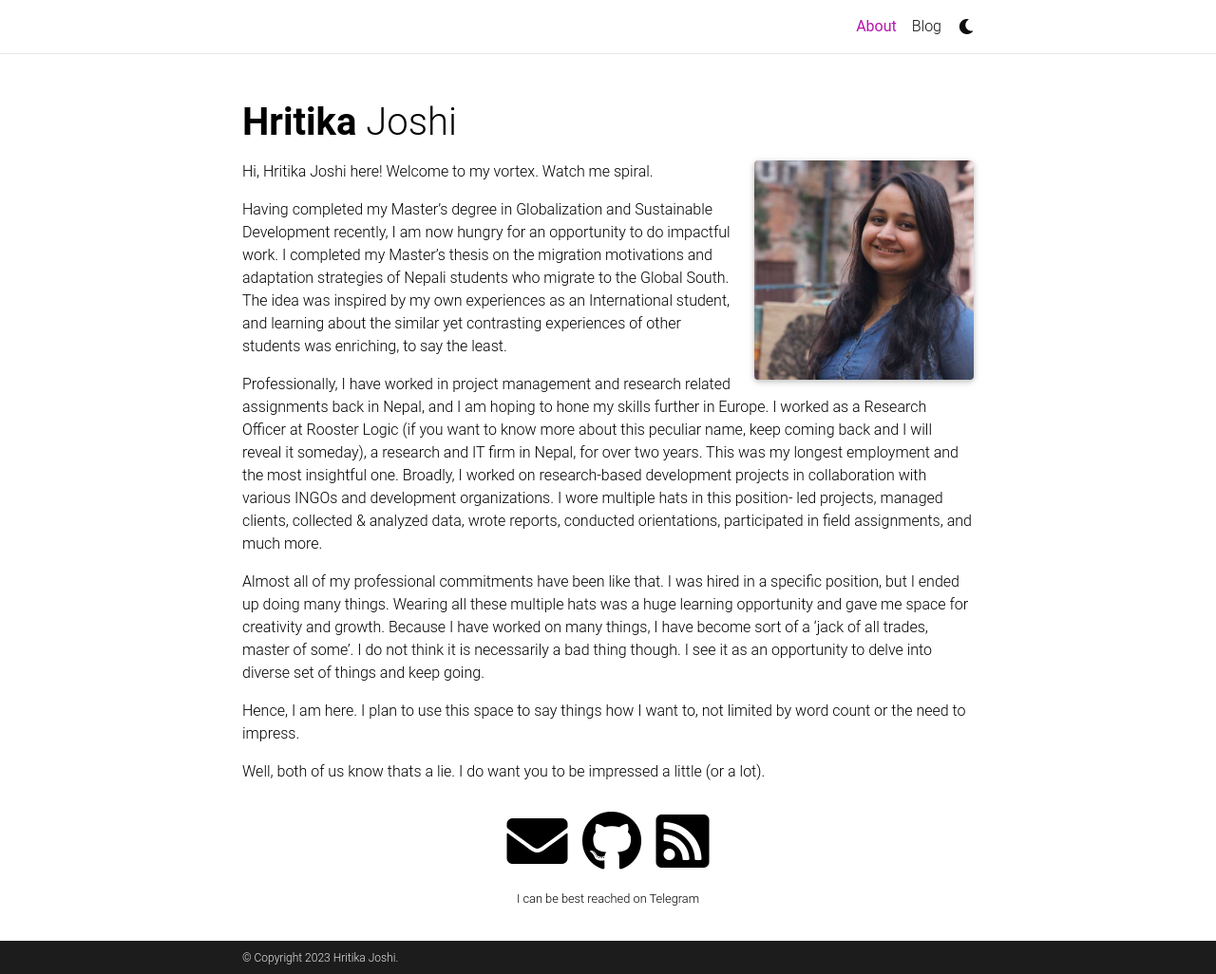
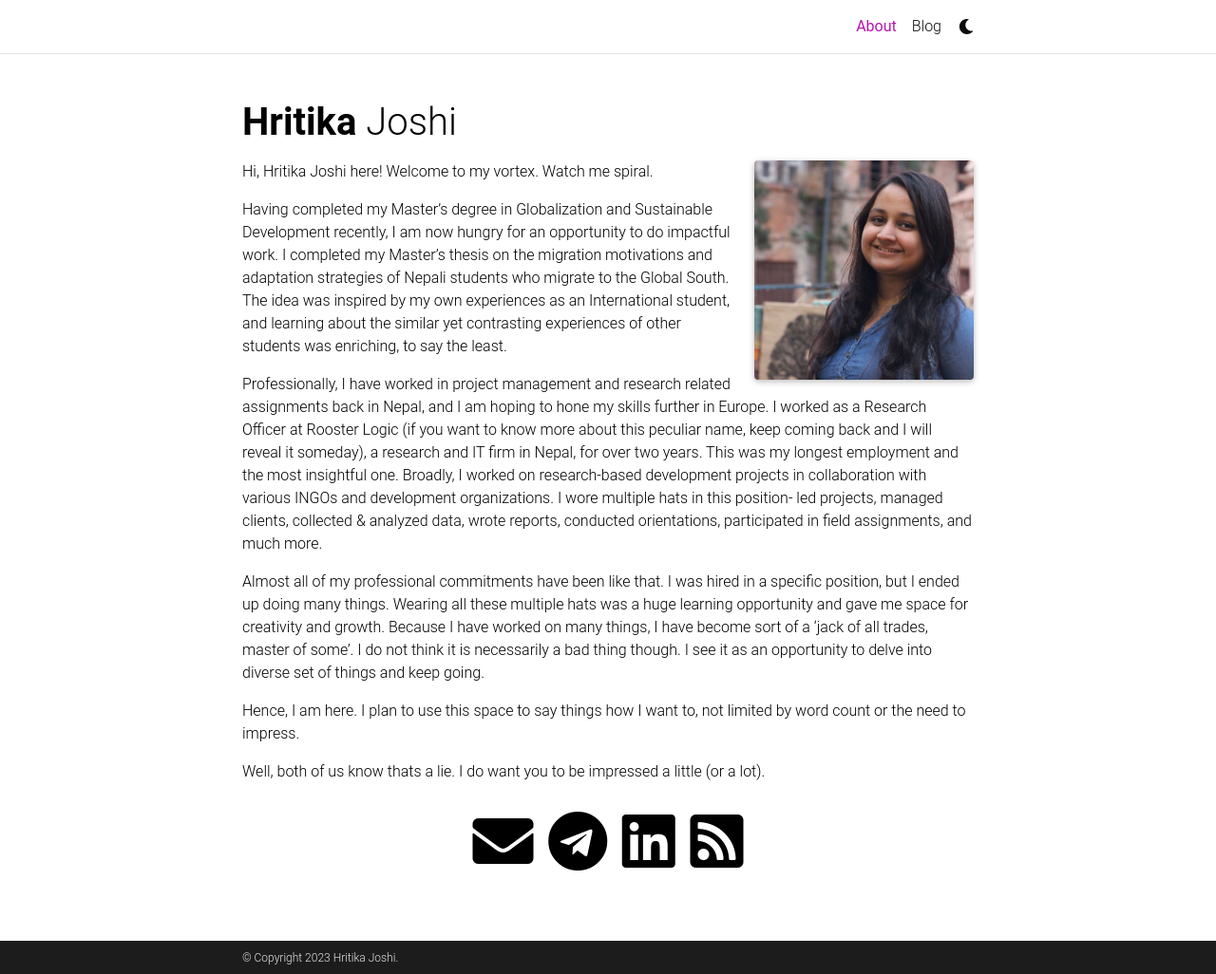
Before and after one commit to hritikajoshi516/hritikajoshi516.github.io, a Jekyll site: the page built from _pages/about.md, in a window 1280 px wide and 1026 px high. Shown: the whole window at 95% size. Built offline with Jekyll 4.4.1, drawn with Linux system fonts in a browser that asks for light colours; full-size pictures stand in for the smaller copies a plugin makes; comment, search, counter and statistics services are not loaded; a style sheet for code colours, icons or effects is not loaded; some of the changed lines change nothing that is shown.

Commit message:
added new address

```diff
--- a/_config.yml
+++ b/_config.yml
@@ -63,12 +63,12 @@ og_image: # The site-wide (default for all links) Open Graph preview image
 # Social integration
 # -----------------------------------------------------------------------------
 
-github_username: hritikajoshi516 # your GitHub user name
+github_username: # your GitHub user name
 gitlab_username: # your GitLab user name
 twitter_username: # your Twitter handle
 mastodon_username: # your mastodon instance+username in the format instance.tld/@username
-linkedin_username:  # your LinkedIn user name
-telegram_username:  # your Telegram user name
+linkedin_username: hritikajoshi # your LinkedIn user name
+telegram_username: hritikajoshi7 # your Telegram user name
 scholar_userid: # your Google Scholar ID
 semanticscholar_id: # your Semantic Scholar ID
 whatsapp_number: # your WhatsApp number (full phone number in international format. Omit any zeroes, brackets, or dashes when adding the phone number in international format.)
@@ -93,7 +93,7 @@ facebook_id: # your facebook id
 discord_id:  # your discord id (18-digit unique numerical identifier)
 
 contact_note: >
-  I can be best reached on Telegram
+
 
 # -----------------------------------------------------------------------------
 # Analytics and search engine verification
```
